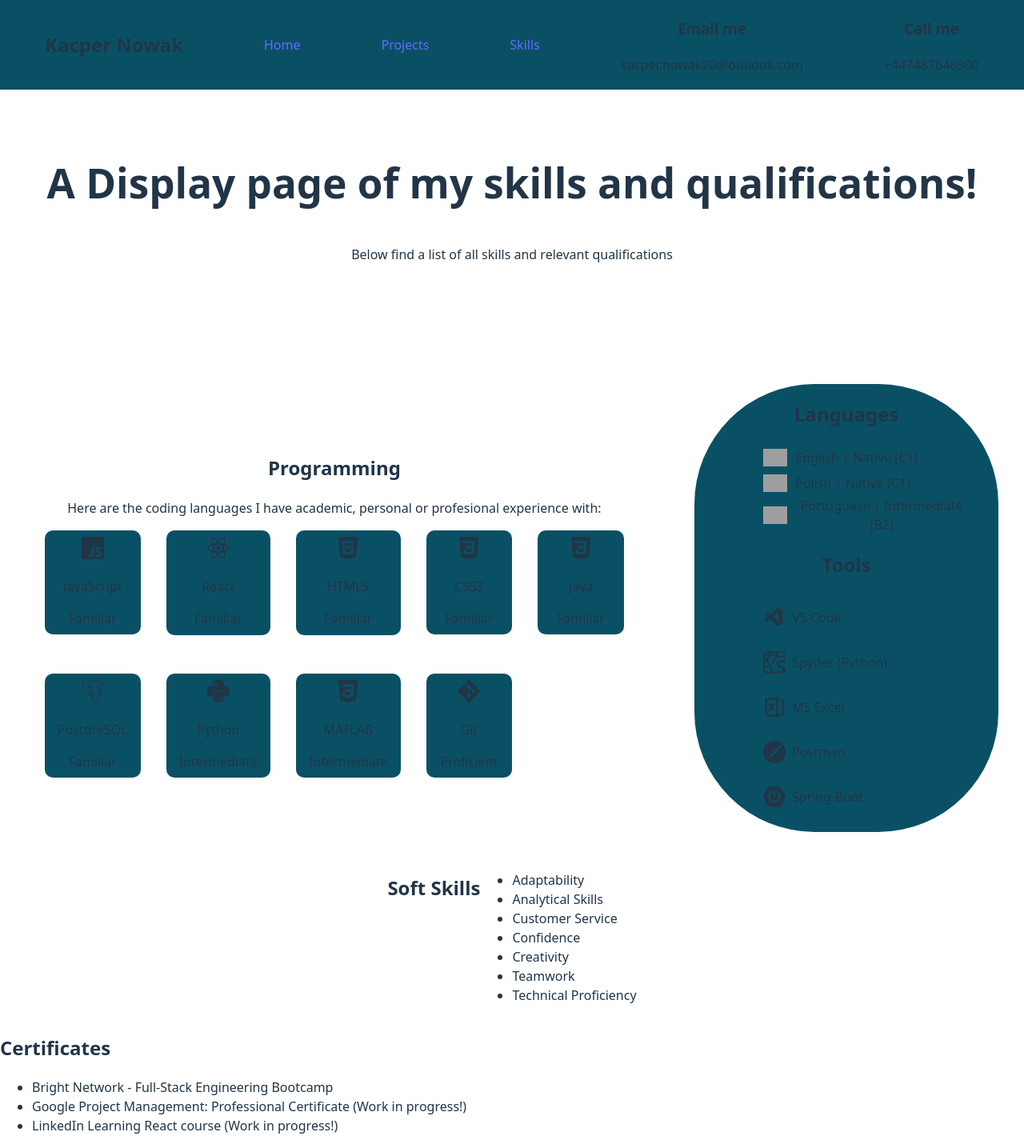
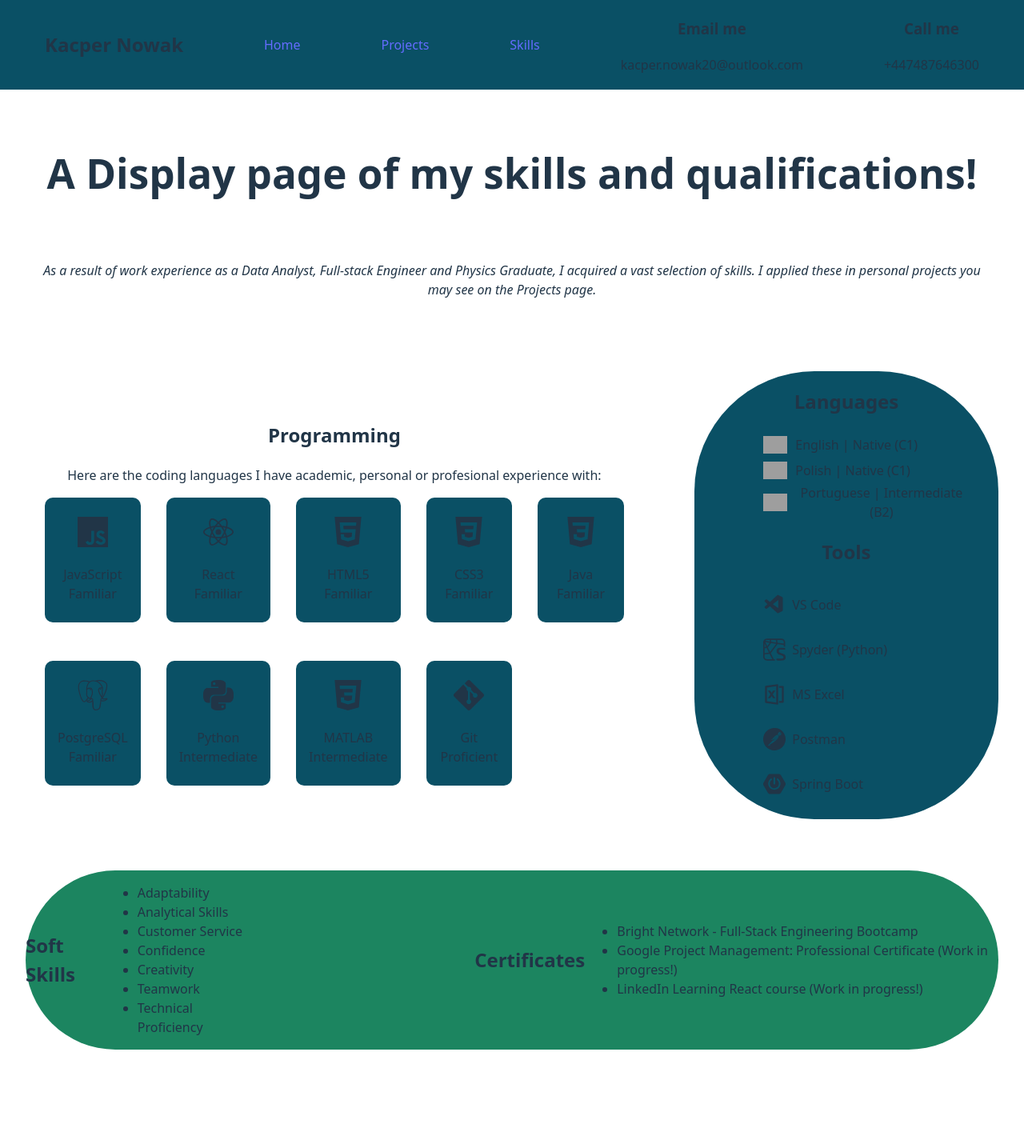
Before and after one commit to KacperProg/React-Portfolio-Site, a React (Vite) app: page /skills in a window 1280 px wide. Shown: the whole page at 80% size. After the commit the page ends 1344 px from the top, so only its background shows below. Built offline with nearby package versions, Linux system fonts and the light colour scheme; grey boxes are pictures that could not be loaded; the HTML template or start-up script is replaced by a standard one.

Commit message:
Completion of Skills page apart from how to make skill-component blocks to display in a more symmetrical manner

```diff
--- a/src/Pages/Skills.css
+++ b/src/Pages/Skills.css
@@ -6,10 +6,11 @@
   text-align: center;
   min-height: 48vh;
   width: 100%;
-  margin-top: 4rem;
+  margin-top: 6rem;
 }
 
 .top-container {
+  margin-top: -3rem;
   display: flex;
   align-items: center;
   justify-content: space-between;
@@ -62,4 +63,15 @@
 .soft-skills-container {
   display: flex;
   justify-content: center;
+  align-items: center;
+  margin-right: 18rem;
 }
+
+.bottom-container {
+  display: flex;
+  justify-content: center;
+  align-items: center;
+  background-color: rgb(28, 133, 96);
+  border-radius: 10rem;
+  margin: 2rem;
+}
--- a/src/Pages/Skills.jsx
+++ b/src/Pages/Skills.jsx
@@ -8,7 +8,7 @@ function Skills() {
     <div>
       <div className="main-container">
         <h1 className="title">A Display page of my skills and qualifications!</h1>
-        <p>Below find a list of all skills and relevant qualifications</p>
+        <p style={{margin: "3rem", fontStyle: "italic"}}>As a result of work experience as a Data Analyst, Full-stack Engineer and Physics Graduate, I acquired a vast selection of skills. I applied these in personal projects you may see on the Projects page.</p>
       </div>
         <div className="top-container">
           <div className="left-container">
@@ -17,10 +17,10 @@ function Skills() {
             <div className='skills-container'>
               {progLang.map(({ name, level, logo: Icon }) => (
                 <div key={name} className="skill-component">
-                  <Icon size={28} />
+                  <Icon size={38} style={{marginTop: "1rem"}} />
                   <div>
                     <p>{name}</p>
-                    <span>{level}</span>{" "}
+                    <p style={{marginTop:"-1rem", fontWeight:"50"}}>{level}</p>
                   </div>
                 </div>
                 ))}
@@ -49,6 +49,7 @@ function Skills() {
             </ul>
           </div>
         </div>
+        <div className="bottom-container">
           <div className="soft-skills-container">
             {/* Add logic here to make each skill word appear randomly within the spacing of the container every time you open the page*/}
             <h2>Soft Skills</h2>
@@ -65,6 +66,7 @@ function Skills() {
             ))}
           </ul>
         </div>
+    </div>
   );
 }
 
```
Lines whose indentation alone changed are shown as unchanged.
